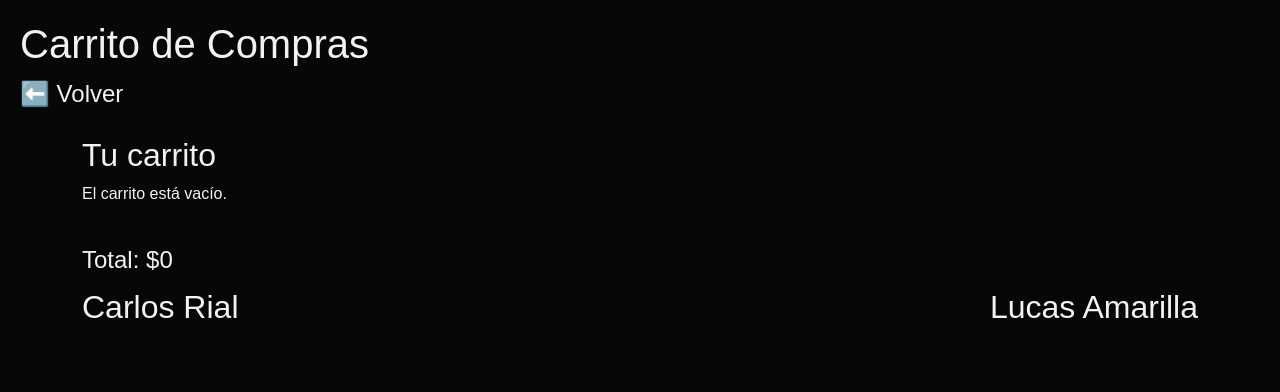
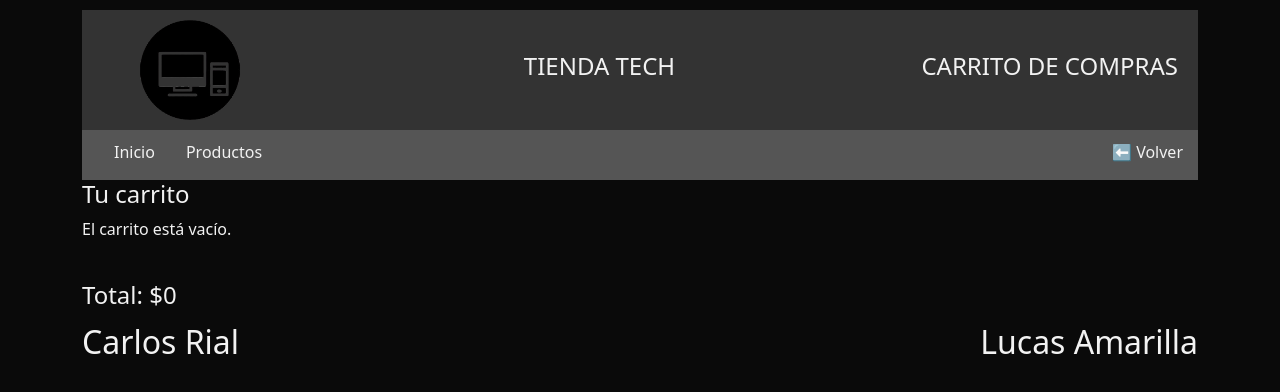
Before and after one commit to CarlosRial-23/SPPROG3TP, a website: page Estatico/pagesUser/carrito.html in a window 1280 px wide. Drawn offline with nearby package versions, Linux system fonts and the light colour scheme.

Commit message:
Redefinidas cuestiones de CSS

```diff
--- a/Estatico/css/carrito.css
+++ b/Estatico/css/carrito.css
@@ -1,12 +1,13 @@
-/* --- Estilos básicos y reinicio de márgenes --- */
+/* --- Reset y configuración base --- */
 * {
   margin: 0;
   padding: 0;
   box-sizing: border-box;
 }
 
-:root{
+:root {
   --color-principal: #070707;
+  --color-fondo: #333;
   --color-secundario: #0f0f0f;
   --color-secundario-claro: #181818;
   --color-terciario: #DB202C;
@@ -14,50 +15,141 @@
   --color-texto: #F2F2F2;
 }
 
-
 body {
   background-color: var(--color-principal);
-    font-family: Arial, sans-serif; /* Fuente principal */
-    padding: 20px; /* Espaciado interno */
+  color: var(--color-texto);
+  font-family: Arial, sans-serif;
+  padding: 20px;
 }
 
-header{
+/* --- Header general --- */
+header {
+  display: flex;
+  justify-content: space-between;
+  align-items: center;
+  background: var(--color-fondo);
+  padding: 10px 20px;
   color: var(--color-texto);
 }
 
-#carrito{
-  color: var(--color-texto)
+header h1 {
+  position: absolute;
+  left: 50%;
+  transform: translateX(-50%);
+  font-size: 24px;
+  text-align: center;
+  font-size: 24px;
 }
 
-.icono-carrito {
-    color: var(--color-texto); /* Color del icono */
-    font-size: 24px; /* Tamaño del icono */
-    text-decoration: none; /* Sin subrayado */
+.logo-header {
+  height: 100px;
+  background-color: transparent;
 }
 
-/* Estilo para las cards del carrito */
-#lista-carrito .card {
-  height: auto; /* Altura flexible */
-  min-height: 200px; /* Altura mínima */
-  overflow: visible; /* Asegura que todo el contenido sea visible */
+/* --- Ícono del carrito --- */
+.icono-carrito {
+  color: var(--color-texto);
+  font-size: 50px;
+  text-decoration: none;
 }
 
-/* Estilo para el grupo de botones */
+/* --- Navegación --- */
+#navbar,
+nav ul {
+  display: flex;
+  align-items: center;
+  list-style-type: none;
+  background: #555;
+  padding: 10px;
+}
+
+#navbar {
+  justify-content: space-between;
+}
+
+nav ul {
+  gap: 1rem;
+}
+
+nav ul li {
+  margin-right: 15px;
+}
+
+nav ul li a {
+  color: var(--color-texto);
+  text-decoration: none;
+}
+
+/* --- Botones de categorías y productos --- */
+.category-btn {
+  font-size: 1.2rem;
+  padding: 1rem 2rem;
+  margin: 0.5rem;
+  width: 100%;
+}
+
+.btn-add {
+  font-size: 1rem;
+  width: 100%;
+}
+
+/* --- Secciones de categorías --- */
+.category-section {
+  display: none;
+}
+
+.category-section.active {
+  display: block;
+}
+
+/* --- Estilos de producto --- */
+.product-card {
+  transition: transform 0.2s;
+}
+
+.product-card:hover {
+  transform: scale(1.2);
+}
+
+.product-img {
+  height: 200px;
+  object-fit: cover;
+}
+
+/* --- Carrito --- */
+#carrito {
+  color: var(--color-texto);
+}
+
+/* Tarjetas del carrito */
+#lista-carrito .card {
+  height: auto;
+  min-height: 200px;
+  overflow: visible;
+}
+
+/* Botones del carrito */
 #lista-carrito .btn-group {
   display: flex;
-  gap: 10px; /* Espacio entre botones */
+  gap: 10px;
   margin-top: 10px;
 }
 
-/* Estilo para los botones */
 #lista-carrito .btn {
-  padding: 0.25rem 0.5rem; /* Tamaño más compacto */
+  padding: 0.25rem 0.5rem;
   font-size: 0.8rem;
 }
 
-/* Ajusta la imagen */
+/* Imagen en carrito */
 #lista-carrito .card-img-top {
   max-height: 150px;
   object-fit: contain;
   padding: 10px;
 }
+
+/* Footer */
+footer {
+  margin-top: 40px;
+  color: var(--color-texto);
+  font-size: 1.2rem;
+}
--- /dev/null
+++ b/Estatico/css/general.css
@@ -0,0 +1,157 @@
+* {
+  margin: 0;
+  padding: 0;
+  box-sizing: border-box;
+}
+
+:root {
+  --color-principal: #070707;
+  --color-fondo: #555;
+  --color-fondo-dos: #333333;
+  --color-secundario: #0f0f0f;
+  --color-secundario-claro: #181818;
+  --color-terciario: #db202c;
+  --color-terciario-claro: #a33736;
+  --color-texto: #f2f2f2;
+}
+
+body {
+  background-color: #000000f5;
+  color: var(--color-texto); /* Color de texto */
+  padding: 10px 20px; /* Espaciado interno */
+}
+
+header {
+  display: flex; /* Distribución flexible */
+  justify-content: space-between; /* Elementos separados */
+  align-items: center; /* Alineación vertical */
+  background: var(--color-fondo-dos); /* Color de fondo */
+  color: var(--color-texto); /* Color de texto */
+  padding: 10px 20px; /* Espaciado interno */
+}
+
+header h1, h2 {
+  font-size: 24px; /* Tamaño del título */
+}
+
+
+.category-btn {
+  font-size: 1.2rem;
+  padding: 1rem 2rem;
+  margin: 0.5rem;
+  width: 100%;
+}
+
+.product-card {
+  transition: transform 0.2s;
+}
+
+.product-card:hover {
+  /*transform: scale(1.03);*/
+  transform: scale(1.2);
+}
+
+.product-img {
+  height: 200px;
+  object-fit: cover;
+}
+
+.btn-add {
+  font-size: 1rem;
+  width: 100%;
+}
+
+.category-section {
+  display: none;
+}
+
+.category-section.active {
+  display: block;
+}
+
+.logo-header {
+  height: 100px;
+  background-color: transparent;
+}
+
+/* --- Navegación principal --- */
+#navbar-principal {
+  background-color: var(--color-fondo);
+  display: flex;
+  justify-content: space-between;
+  align-items: center;
+  padding-top: 10px; /* Espaciado interno */
+}
+
+#navbar-principal .nav-left,
+.nav-right {
+  display: flex;
+  gap: 1rem;
+  list-style-type: none; /* Sin viñetas */
+}
+
+#navbar-principal .nav-left li,
+.nav-right li {
+  display: inline; /* Elementos en línea */
+  margin-right: 15px; /* Separación entre enlaces */
+}
+
+#navbar-principal .nav-left a {
+  color: var(--color-texto); /* Color de texto */
+  text-decoration: none; /* Sin subrayado */
+}
+
+#navbar-principal .nav-right a {
+  color: var(--color-texto); /* Color de texto */
+  text-decoration: none; /* Sin subrayado */
+}
+
+/*NO TOCAR*/
+#carrito {
+  color: var(--color-texto);
+}
+
+.icono-carrito {
+  color: var(--color-texto); /* Color del icono */
+  font-size: 16px; /* Tamaño del icono */
+  text-decoration: none; /* Sin subrayado */
+}
+
+.icono-volver {
+  color: var(--color-texto); /* Color del icono */
+  font-size: 16px; /* Tamaño del icono */
+  text-decoration: none; /* Sin subrayado */
+}
+
+.icono- {
+  color: var(--color-texto); /* Color del icono */
+  font-size: 25px; /* Tamaño del icono */
+  text-decoration: none; /* Sin subrayado */
+}
+
+/* Estilo para las cards del carrito */
+#lista-carrito .card {
+  height: auto; /* Altura flexible */
+  min-height: 200px; /* Altura mínima */
+  overflow: visible; /* Asegura que todo el contenido sea visible */
+}
+
+/* Estilo para el grupo de botones */
+#lista-carrito .btn-group {
+  display: flex;
+  gap: 10px; /* Espacio entre botones */
+  margin-top: 10px;
+}
+
+/* Estilo para los botones */
+#lista-carrito .btn {
+  padding: 0.25rem 0.5rem; /* Tamaño más compacto */
+  font-size: 0.8rem;
+}
+
+/* Ajusta la imagen */
+#lista-carrito .card-img-top {
+  max-height: 150px;
+  object-fit: contain;
+  padding: 10px;
+}
--- a/Estatico/css/productos.css
+++ b/Estatico/css/productos.css
@@ -19,7 +19,7 @@ header h1 {
 
 .icono-carrito {
   color: white; /* Color del icono */
-  font-size: 24px; /* Tamaño del icono */
+  font-size: px; /* Tamaño del icono */
   text-decoration: none; /* Sin subrayado */
 }
 
@@ -39,42 +39,3 @@ nav ul li a {
   color: white; /* Color de texto */
   text-decoration: none; /* Sin subrayado */
 }
-
-.category-btn {
-  font-size: 1.2rem;
-  padding: 1rem 2rem;
-  margin: 0.5rem;
-  width: 100%;
-}
-
-.product-card {
-  transition: transform 0.2s;
-}
-
-.product-card:hover {
-  /*transform: scale(1.03);*/
-  transform: scale(1.2);
-}
-
-.product-img {
-  height: 200px;
-  object-fit: cover;
-}
-
-.btn-add {
-  font-size: 1rem;
-  width: 100%;
-}
-
-.category-section {
-  display: none;
-}
-
-.category-section.active {
-  display: block;
-}
-
-.logo-header {
-  height: 100px;
-  background-color: transparent;
-}
--- a/Estatico/js/carrito.js
+++ b/Estatico/js/carrito.js
@@ -52,7 +52,7 @@ document.addEventListener("DOMContentLoaded", () => {
 
       const precio = document.createElement("p");
       precio.className = "card-text fw-bold";
-      precio.textContent = `$ ${producto.precio.toFixed(2)} c/u`;
+      precio.textContent = `$ ${producto.precio} c/u`;
 
       const btnGroup = document.createElement("div");
       btnGroup.className = "btn-group mt-2";
--- a/Estatico/pagesUser/carrito.html
+++ b/Estatico/pagesUser/carrito.html
@@ -11,18 +11,32 @@
       integrity="sha384-4Q6Gf2aSP4eDXB8Miphtr37CMZZQ5oXLH2yaXMJ2w8e2ZtHTl7GptT4jmndRuHDT"
       crossorigin="anonymous"
     />
-    <link rel="stylesheet" href="../css/carrito.css"/>
+    <link rel="stylesheet" href="/css/general.css"/>
+
 </head>
 
 <body>
-    <!--  Encabezado del carrito -->
+    <main class="container">
+
     <header>
-        <h1>Carrito de Compras</h1>
-        <a href="./productos.html" class="icono-carrito">⬅️ Volver</a> <!-- boton de regresar -->
+      <img src="/images/iconoEmpresa.png" alt="logo_tienda" class="logo-header">
+      <h1>TIENDA TECH</h1>
+      <h2>CARRITO DE COMPRAS</h2>
     </header>
 
+      <nav id="navbar-principal">
+      <ul class="nav-left">
+        <li><a href="./index.html">Inicio</a></li>
+        <li><a href="./productos.html">Productos</a></li>
+      </ul>
+        <ul class="nav-right">
+        <li> <a href="./productos.html" class="icono-volver">⬅️ Volver </a></li>
+      </ul>
+    </nav>
+
+
     <!-- Seccion principal del carrito -->
-    <section id="carrito" class="container mt-4">
+    <section id="carrito">
 
         <h2>Tu carrito</h2>
         <div id="lista-carrito">
@@ -31,7 +45,7 @@
 
         <!-- Seccion de resumen del carrito -->
         <div id="resumen-carrito">
-            <div id="cart-container" class="row mt-3"></div>
+            <div id="cart-container" class="d-flex flex-wrap gap-3 mt-3"></div>
             <h4 class="mt-4">Total: $<span id="total">0</span></h4>
         </div>
 
@@ -43,8 +57,7 @@
         <div>Lucas Amarilla</div>
       </div>
     </footer>
-
-
+  </main>
     <script src="../js/carrito.js"></script>
 </body>
 
```
Also changed, not shown: Estatico/js/pcs.json (deleted, +0 -25 lines), Estatico/pagesUser/productos.html (+13 -10 lines), Estatico/css/dashboard.css (deleted). Lines whose indentation alone changed are shown as unchanged.
